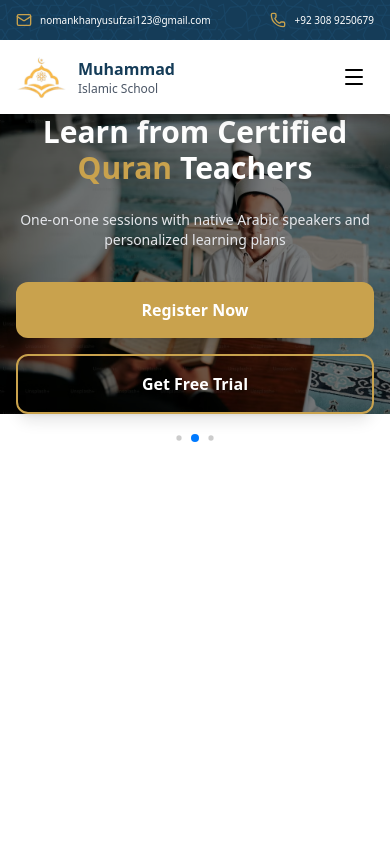
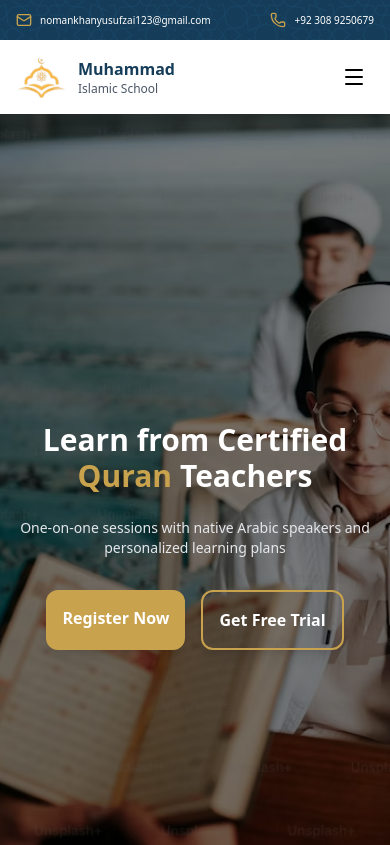
Before and after one commit to Ansarkhan012/Muhammad-islamic-school, a Next.js app: page / in a window 390 px wide. Shown: the top 845 px of the page. Built offline with nearby package versions, Linux system fonts and the light colour scheme; grey boxes are pictures that could not be loaded.

Commit message:
All Fixed

```diff
--- a/app/page.tsx
+++ b/app/page.tsx
@@ -1,4 +1,5 @@
 import CousreSection from '@/components/CousreSection'
+import CTA from '@/components/CTA'
 import Free from '@/components/Free'
 import Hero from '@/components/Hero'
 import Step from '@/components/Step'
@@ -162,6 +163,9 @@ export default function page() {
 <CousreSection />
 
 
+<CTA />
+
+
 
 
     </>
--- a/components/Hero.tsx
+++ b/components/Hero.tsx
@@ -34,7 +34,7 @@ export default function Hero() {
   ];
 
   return (
-    <section className="relative cursor-pointer min-h-screen md:min-h-0 md:h-[500px] lg:h-[600px]">
+    <section className="relative cursor-pointer h-svh">
       <Swiper
         modules={[Navigation, Pagination, Autoplay, EffectFade]}
 
@@ -77,7 +77,7 @@ export default function Hero() {
                     {slide.subtitle}
                   </p>
 
-                  <div className="flex flex-col sm:flex-row justify-center gap-4">
+                  <div className="flex flex-row  justify-center gap-4">
                     <Link href={"/contact"} className="bg-[#C9A24D] text-white px-4 md:px-8 py-4 rounded-xl font-bold text-md md:text-lg shadow-lg hover:shadow-xl transition-all duration-300 hover:scale-105">
                       Register Now
                     </Link>
```
